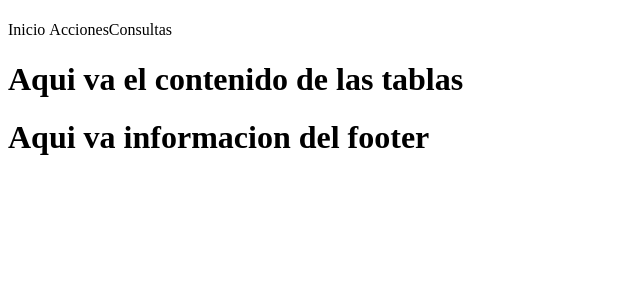
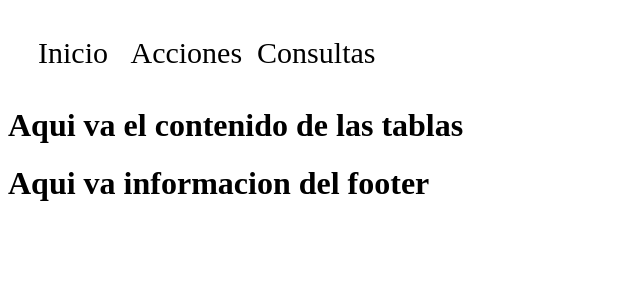
Before and after one commit to raulxlolx/PHPmysql, a PHP site: page / in a window 1280 px wide. Shown: the top 300 px of the page, without its empty margins (0-640 px from the left). Run offline with PHP 8.4, Linux system fonts and the light colour scheme.

Commit message:
jk
vghhvvbvbnbn

```diff
--- a/estilos.css
+++ b/estilos.css
@@ -2,16 +2,20 @@
 ul {
     list-style-type: none;
     margin: 0;
-    padding: 0;
+    padding: 15px;
+    font-size: 30px;
 }
 
 ul li {
     display: inline-block;
     position: relative;
+    padding-left: 15px;
+
 }
 
 ul li:hover {
     background-color: #f2f2f2;
+border-radius: 15px;
 }
 
 ul li a {
--- a/index.php
+++ b/index.php
@@ -14,7 +14,7 @@
         $server="localhost";
         $user="root";
         $passw="";
-        $db_name="bbddrkMusic";
+        $db_name="bbddrkmusic";
         // aqui van las tablas que vamos a crear
         $tabladvds="tdrkdvds";
         $tablaventas="tdrkventas";
```
